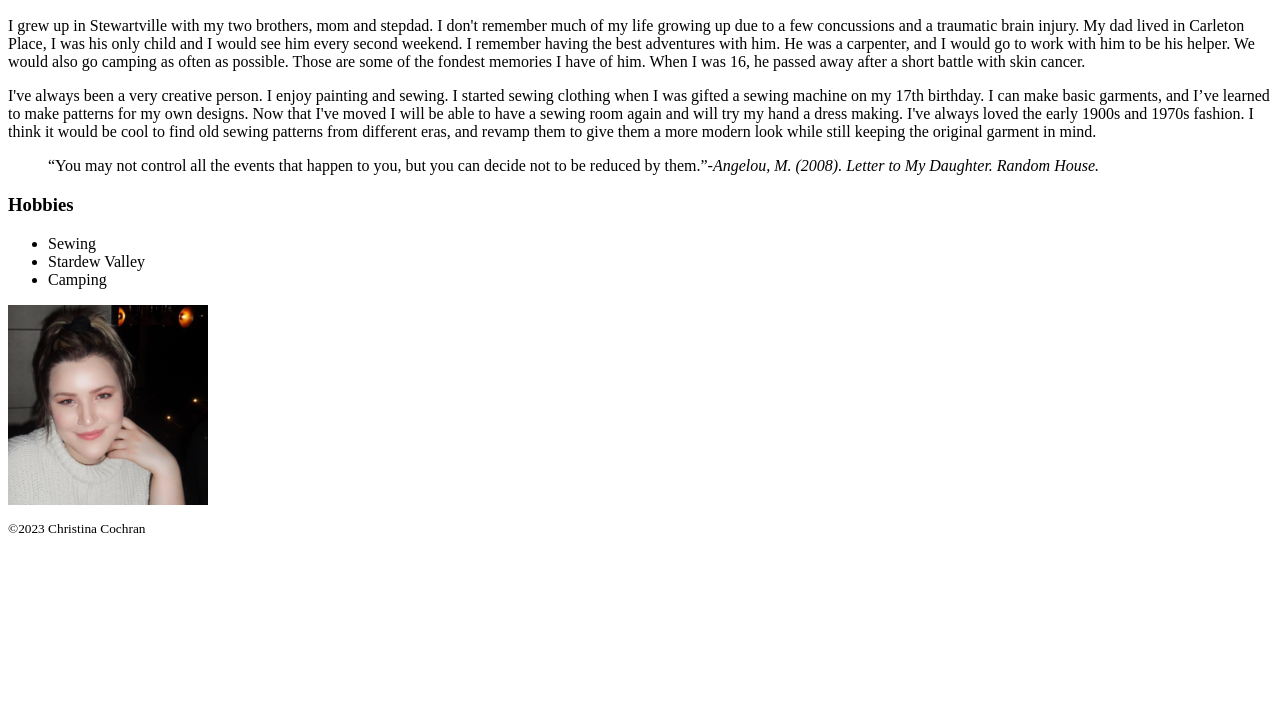
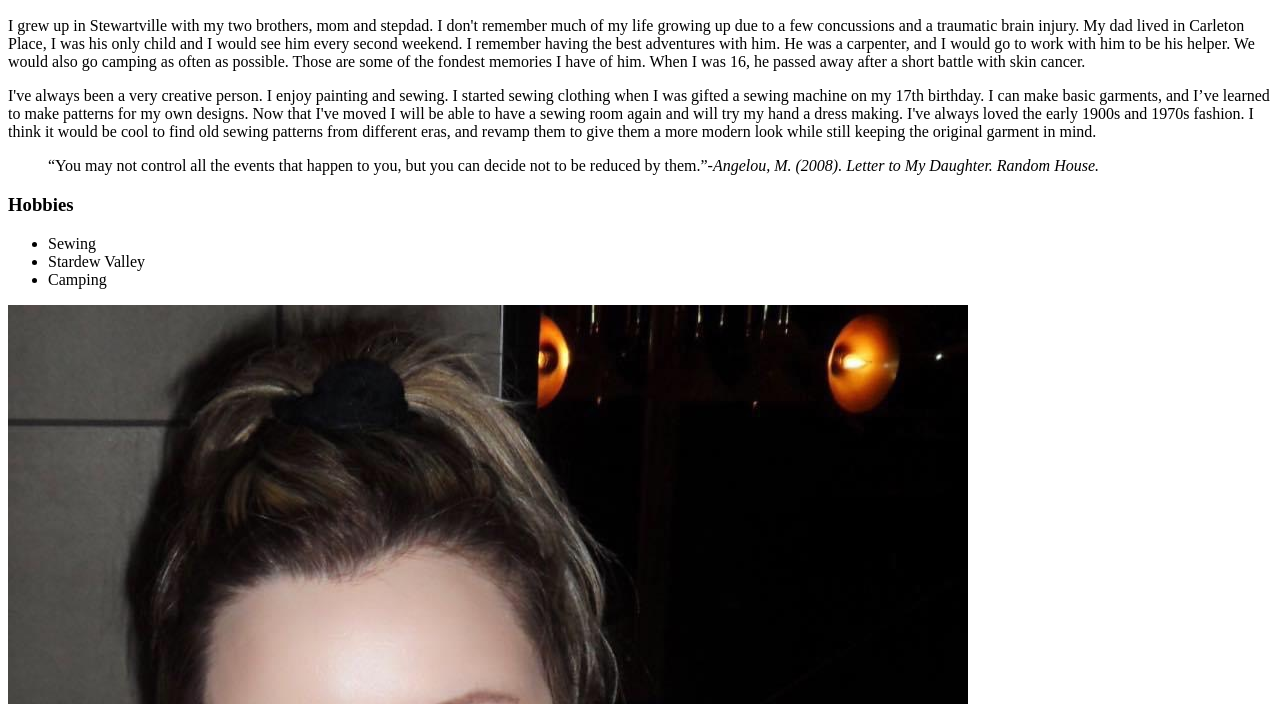
Before and after one commit to coch0103/coch0103.github.io, a plain HTML site: page html-assignment/index.html in a window 1280 px wide. Shown: the part 96-800 px from the top of the page. Drawn offline with Linux system fonts and the light colour scheme.

Commit message:
commit should make image seeable

```diff
--- a/html-assignment/index.html
+++ b/html-assignment/index.html
@@ -26,7 +26,8 @@
           <li>Camping</li>
          </ul>
 
-          <img alt="" width="200", height="200" src="images/christina.jpg">
+         <img src="images/christina.jpg" alt="image of me" />
+
 
         </main>
 
```
